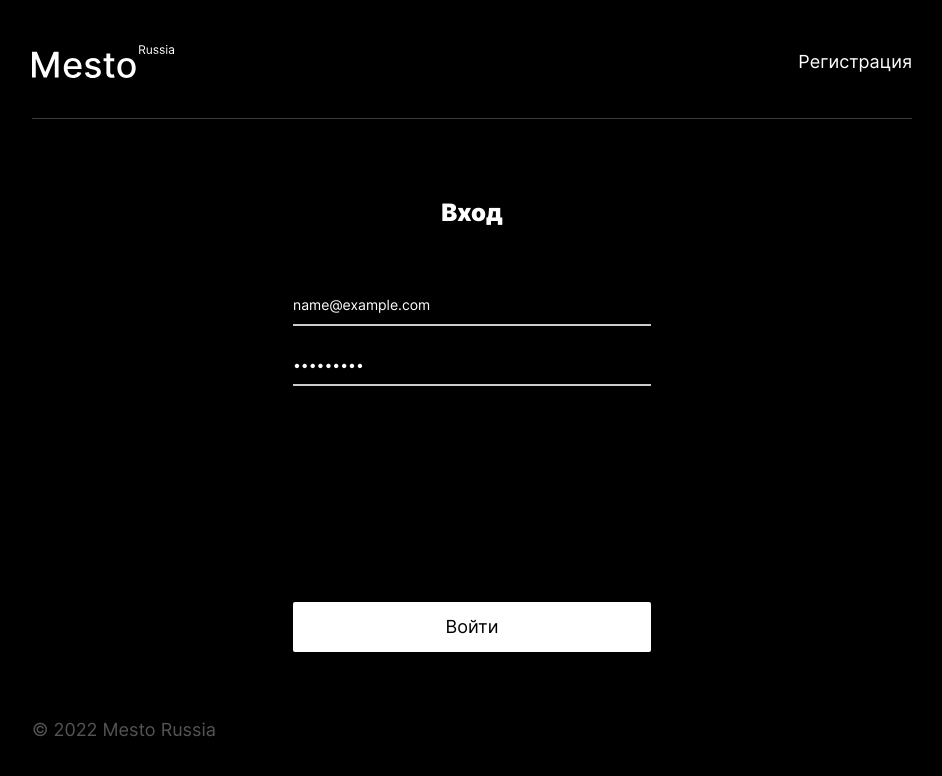
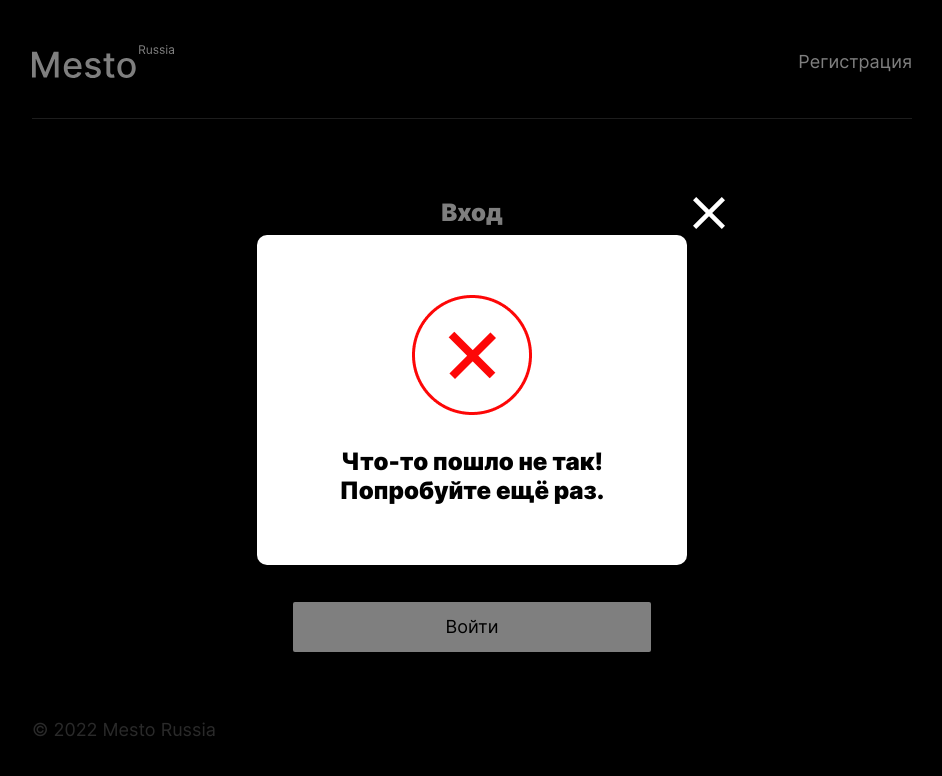
Before and after one commit to beardy-raccoon/react-mesto-auth, a React app: page /sign-in in a window 1280 px wide. Both pictures are taken after typing "name@example.com", "Sample123" into the empty fields and a click on the button "Войти". Shown: the whole page, without its empty margins (168-1110 px from the left). Built offline with nearby package versions, Linux system fonts and the light colour scheme; no server answers.

Commit message:
feat: add infoToolTipPopup

```diff
--- /dev/null
+++ b/src/blocks/info-tool-tip/__text/info-tool-tip__text.css
@@ -0,0 +1,7 @@
+.info-tool-tip__text {
+  font-style: normal;
+  font-weight: 900;
+  font-size: 24px;
+  line-height: 29px;
+  text-align: center;
+}
--- /dev/null
+++ b/src/blocks/info-tool-tip/_type/info-tool-tip_type_error.css
@@ -0,0 +1,6 @@
+.info-tool-tip_type_error {
+  background-image: url(../../../images/error.png);
+  background-repeat: no-repeat;
+  background-position: center;
+  background-position-y: 60px;
+}
--- /dev/null
+++ b/src/blocks/info-tool-tip/_type/info-tool-tip_type_success.css
@@ -0,0 +1,6 @@
+.info-tool-tip_type_success {
+  background-image: url(../../../images/success.png);
+  background-repeat: no-repeat;
+  background-position: center;
+  background-position-y: 60px;
+}
--- /dev/null
+++ b/src/blocks/info-tool-tip/info-tool-tip.css
@@ -0,0 +1,15 @@
+.info-tool-tip {
+  max-width: 430px;
+  height: 330px;
+  width: 100%;
+  padding: 36px;
+  background: #FFF;
+  color: #000;
+  box-shadow: 0px 0px 25px rgb(0 0 0 / 15%);
+  border-radius: 10px;
+  display: flex;
+  justify-content: flex-end;
+  flex-direction: column;
+  position: relative;
+  box-sizing: border-box;
+}
--- a/src/blocks/page/page.css
+++ b/src/blocks/page/page.css
@@ -1,5 +1,6 @@
 .page {
   max-width: 1280px;
+  min-height: 100vh;
   color: #FFF;
   margin: 0 auto;
   font-family: 'Inter', 'Arial', sans-serif;
--- a/src/components/App.js
+++ b/src/components/App.js
@@ -17,6 +17,9 @@ import { CurrentUserContext } from '../contexts/CurrentUserContext';
 import { api } from '../utils/api';
 import { Redirect, Route, Switch, useHistory } from 'react-router-dom';
 import * as auth from '../utils/auth';
+import InfoToolTip from './InfoTooltip';
+import { infoToolTipError } from '../utils/const';
+import { infoToolTipSuccess } from '../utils/const';
 
 
 export default function App() {
@@ -25,6 +28,11 @@ export default function App() {
   const [isAddPlacePopupOpen, setIsAddPlacePopupOpen] = useState(false);
   const [isEditAvatarPopupOpen, setIsEditAvatarPopupOpen] = useState(false);
   const [isImagePopupOpen, setIsImagePopupOpen] = useState(false);
+
+  const [isInfoToolTipOpen, setIsInfoToolTipOpen] = useState(false);
+  const [infoToolTipType, setInfoToolTipType] = useState({});
+
+
   const [selectedCard, setSelectedCard] = useState({});
   const [cards, setCards] = useState([]);
   const [currentUser, setCurrentUser] = useState({});
@@ -46,7 +54,7 @@ export default function App() {
     }
   }
 
-  const handleLogin = ({email, password}) => {
+  const handleLogin = ({ email, password }) => {
     auth.authorization(email, password)
       .then((data) => {
         localStorage.setItem("jwt", data.token);
@@ -54,13 +62,23 @@ export default function App() {
         history.push("/");
         console.log('login ok', data)
       })
+      .catch(() => {
+        setIsInfoToolTipOpen(true);
+        setInfoToolTipType(infoToolTipError);
+      })
   };
 
-  const handleRegister = ({email, password}) => {
+  const handleRegister = ({ email, password }) => {
     auth.registration(email, password)
       .then(() => {
+        setInfoToolTipType(infoToolTipSuccess);
+        setIsInfoToolTipOpen(true);
         history.push('/sign-in');
-      console.log('reg')
+        setTimeout(() => setIsInfoToolTipOpen(false), 2000)
+      })
+      .catch((err)=> {
+        setInfoToolTipType(infoToolTipError);
+        setIsInfoToolTipOpen(true);
       })
   }
 
@@ -137,6 +155,7 @@ export default function App() {
     setIsEditProfilePopupOpen(false);
     setIsAddPlacePopupOpen(false);
     setIsImagePopupOpen(false);
+    setIsInfoToolTipOpen(false);
     setSelectedCard({});
   };
 
@@ -205,7 +224,7 @@ export default function App() {
             </ProtectedRoute>
 
             <Route exact path="/sign-in">
-              <Login handleLogin={handleLogin} tokenCheck={tokenCheck}/>
+              <Login handleLogin={handleLogin} tokenCheck={tokenCheck} />
             </Route>
 
             <Route exact path="/sign-up">
@@ -213,7 +232,7 @@ export default function App() {
             </Route>
 
             <Route>
-              {loggedIn ? <Redirect to="/main"/> : <Redirect to="/sign-in"/>}
+              {loggedIn ? <Redirect to="/main" /> : <Redirect to="/sign-in" />}
             </Route>
           </Switch>
 
@@ -242,6 +261,13 @@ export default function App() {
             isOpen={isImagePopupOpen}
             onClose={closeAllPopups}
             onOverlayClick={handleOverlayClick} />
+
+          <InfoToolTip
+            type={infoToolTipType}
+            isOpen={isInfoToolTipOpen}
+            onClose={closeAllPopups}
+            onOverlayClick={handleOverlayClick}
+          />
         </CurrentUserContext.Provider>
       </div>
     </div>
--- a/src/components/InfoTooltip.js
+++ b/src/components/InfoTooltip.js
@@ -0,0 +1,13 @@
+export default function InfoToolTip({type, isOpen, onClose, onOverlayClick, loggedIn}) {
+  return (
+    <section className={`popup popup_type_${type.type} ${isOpen ? 'popup_opened' : ''}`} onClick={onOverlayClick}>
+    <div className="popup__container">
+        <div className={`info-tool-tip info-tool-tip_type_${type.type}`}>
+        <p className="info-tool-tip__text">{type.text}</p>
+        </div>
+        <button type="button" aria-label="Закрыть" className="popup__close-button" onClick={onClose}></button>
+
+    </div>
+  </section>
+  )
+}
--- a/src/index.css
+++ b/src/index.css
@@ -53,3 +53,7 @@
 @import url(./blocks/form/__input/form__input.css);
 @import url(./blocks/form/__submit-button/form__submit-button.css);
 @import url(./blocks/form/__link/form__link.css);
+@import url(./blocks/info-tool-tip/info-tool-tip.css);
+@import url(./blocks/info-tool-tip/__text/info-tool-tip__text.css);
+@import url(./blocks/info-tool-tip/_type/info-tool-tip_type_error.css);
+@import url(./blocks/info-tool-tip/_type/info-tool-tip_type_success.css);
--- a/src/utils/auth.js
+++ b/src/utils/auth.js
@@ -3,12 +3,9 @@ const BASE_URl = "https://auth.nomoreparties.co";
 const checkResponse = (res) => {
   if (res.ok) {
     return res.json();
+  } else {
+    throw new Error(res.status)
   }
-
-  return res.json()
-    .then((data) => {
-      console.log(data)
-    });
 }
 
 export const authorization = (email, password) => {
--- /dev/null
+++ b/src/utils/const.js
@@ -0,0 +1,9 @@
+export const infoToolTipError = ({
+  type: 'error',
+  text: 'Что-то пошло не так! Попробуйте ещё раз.'
+});
+
+export const infoToolTipSuccess = ({
+  type: 'success',
+  text: 'Вы успешно зарегистрировались!'
+});
```
Also changed, not shown: src/images/error.png (added), src/images/success.png (added). Lines whose indentation alone changed are shown as unchanged.
